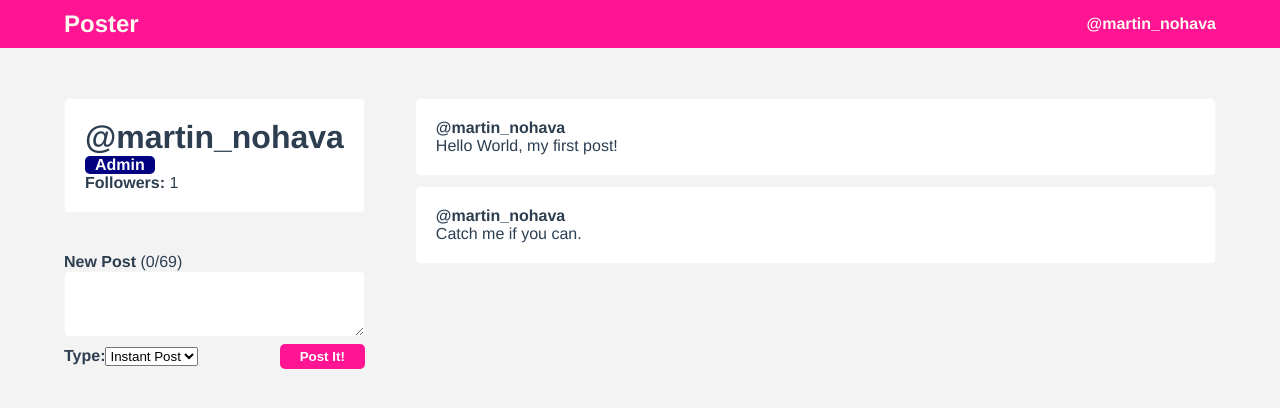
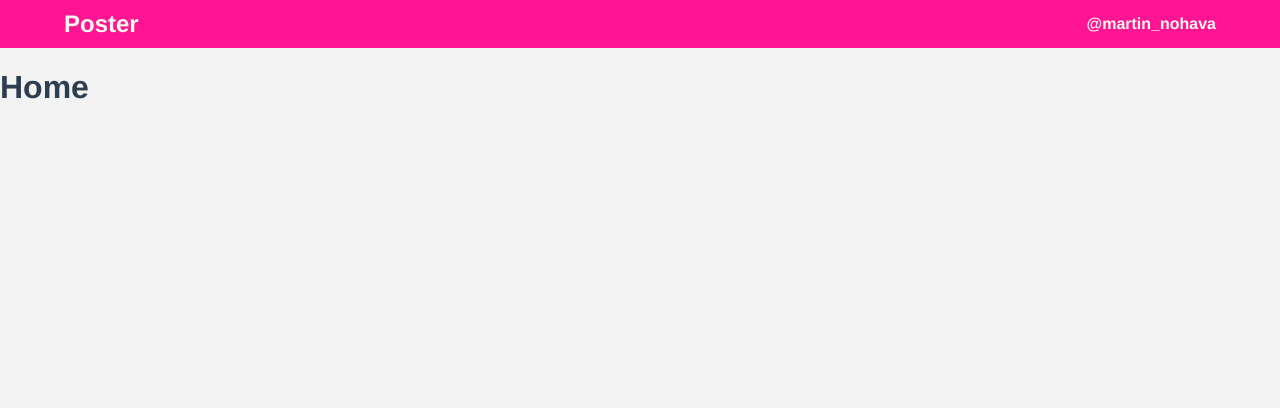
Before and after one commit to martin-nohava/VueTemplate, a Vue app: page / in a window 1280 px wide. Shown: the top 408 px of the page. Built offline with nearby package versions, Linux system fonts and the light colour scheme.

Commit message:
Half of chapter 8
Multiple users

```diff
--- a/package.json
+++ b/package.json
@@ -11,11 +11,13 @@
     "core-js": "^3.6.5",
     "node-sass": "^4.14.1",
     "sass-loader": "^10.0.3",
-    "vue": "^3.0.0"
+    "vue": "^3.0.0",
+    "vue-router": "^4.0.0-0"
   },
   "devDependencies": {
     "@vue/cli-plugin-babel": "~4.5.0",
     "@vue/cli-plugin-eslint": "~4.5.0",
+    "@vue/cli-plugin-router": "^4.5.7",
     "@vue/cli-service": "~4.5.0",
     "@vue/compiler-sfc": "^3.0.0",
     "babel-eslint": "^10.1.0",
--- a/src/App.vue
+++ b/src/App.vue
@@ -8,17 +8,17 @@
         {{user.username}}
       </div>
     </nav>
-    <UserProfile></UserProfile>
+    <!--Whatever is active page will be rendered here-->
+    <router-view/>
   </div>
 </template>
 
 <script>
-import UserProfile from './components/UserProfile';
 
 export default {
   name: 'App',
   components: {
-    UserProfile
+
   },
   data() {
     return {
--- a/src/assets/users.json
+++ b/src/assets/users.js
@@ -1,5 +1,4 @@
-{
-    "users": [
+export const users = [
         {
             "id": 1,
             "username": "_MitchellRomney",
@@ -7,7 +6,7 @@
             "lastName": "Romney",
             "email": "mitchellromney@theearthissquare.com",
             "isAdmin": true,
-            "twoots": [
+            "posts": [
               { "id": 1, "content": "Twotter is Amazing!" },
               { "id": 2, "content": "Don't forget to subscriber to The Earth is Square!" }
             ]
@@ -19,7 +18,7 @@
             "lastName": "Cole",
             "email": null,
             "isAdmin": false,
-            "twoots": []
+            "posts": []
           },
           {
             "id": 3,
@@ -28,7 +27,7 @@
             "lastName": "conner",
             "email": null,
             "isAdmin": false,
-            "twoots": []
+            "posts": []
           },
           {
             "id": 4,
@@ -37,7 +36,6 @@
             "lastName": "Burnham",
             "email": null,
             "isAdmin": false,
-            "twoots": []
+            "posts": []
           }
-    ]
-}
+        ]
--- a/src/main.js
+++ b/src/main.js
@@ -1,4 +1,5 @@
 import { createApp } from 'vue'
 import App from './App.vue'
+import router from './router'
 
-createApp(App).mount('#app')
+createApp(App).use(router).mount('#app')
--- /dev/null
+++ b/src/router/index.js
@@ -0,0 +1,24 @@
+import { createRouter, createWebHistory } from 'vue-router'
+import Home from '../views/Home.vue'
+import UserProfile from '../views/UserProfile.vue'
+
+//List of routing objects
+const routes = [
+  {
+    path: '/',
+    name: 'Home',
+    component: Home
+  },
+  {
+    path: '/user/:userID',
+    name: 'UserProfile',
+    component: UserProfile
+  }
+]
+
+const router = createRouter({
+  history: createWebHistory(),
+  routes
+})
+
+export default router
--- /dev/null
+++ b/src/views/Home.vue
@@ -0,0 +1,15 @@
+<template>
+  <div class="home">
+    <h1>Home</h1>
+  </div>
+</template>
+
+<script>
+
+export default {
+  name: 'Home',
+  components: {
+
+  }
+}
+</script>
--- a/src/components/UserProfile.vue
+++ b/src/views/UserProfile.vue
@@ -2,21 +2,22 @@
   <div class="user-profile">
     <div class="user-profile_sidebar">
         <div class="user-profile_user-panel">
-            <h1 class="user-profile_username">{{user.username}}</h1>
-            <div class="user-profile_admin-badge" v-if="user.isAdmin">
+            <h1 class="user-profile_username">{{state.user.username}}</h1>
+            <h3>{{userID}}</h3>
+            <div class="user-profile_admin-badge" v-if="state.user.isAdmin">
                 Admin
             </div>
             <div class="user-profile_follower-count">
-                <strong>Followers: </strong> {{folowers}}
+                <strong>Followers: </strong> {{state.folowers}}
             </div>
         </div>
         <CreatePostPanel @add-post="addPost"/>
     </div>
     <div class="user-profile_posts-wrapper">
        <PostItem
-            v-for="post in user.posts"
+            v-for="post in state.user.posts"
             v-bind:key="post.id"
-            v-bind:username="user.username"
+            v-bind:username="state.user.username"
             v-bind:post="post"
             @favourite="toggleFavourite">
        </PostItem>
@@ -25,8 +26,11 @@
 </template>
 
 <script>
-import PostItem from './PostItem.vue';
-import CreatePostPanel from './CreatePostPanel';
+import PostItem from '../components/PostItem';
+import CreatePostPanel from '../components/CreatePostPanel';
+import {useRoute} from 'vue-router';
+import {reactive, computed} from 'vue';
+import {users} from '../assets/users';
 
 export default {
   name: 'UserProfile',
@@ -35,35 +39,32 @@ export default {
       CreatePostPanel
   },
   //Function for storing and returning data of our application
-  data() {
+  setup() {
+    const route = useRoute();
+    const userID = computed(() => route.params.userID);
+
+    const state = reactive({
+      folowers: 0,
+      //Temp user object
+      user: users[userID.value - 1] || users[0]
+    });
+
+    function addPost(post) {
+        state.user.posts.unshift({id: state.user.posts.length + 1, content: post});
+    }
+
     return {
-    folowers: 0,
-      //Temp user object
-      user: {
-        id: 1,
-        username: '@martin_nohava',
-        firstName: 'Martin',
-        lastName: 'Nohava',
-        email: 'martin@nohava.cz',
-        isAdmin: true,
-        posts: [
-            {
-                id: 1,
-                content: 'Hello World, my first post!'
-            },
-            {
-                id: 2,
-                content: 'Catch me if you can.'
-            }
-        ]
-      }
+      state,
+      userID,
+      addPost
     }
+
   },
   //Watches a datapoint and when change is detected on that datapoint this method is executed
   watch: {
     folowers(newFollowerCount, oldFollowerCount) {
       if (oldFollowerCount < newFollowerCount) {
-        console.log(`${this.user.username} has gained a follower! Congrats!`);
+        //console.log(`${state.user.username} has gained a follower! Congrats!`);
       }
     }
   },
@@ -71,18 +72,17 @@ export default {
   computed: {
     fullName() {
       //${} is used for formating text insted of this.user.firstName + this.user.lastName
-      return `${this.user.firstName} ${this.user.lastName}`;
-    },
+      //return `${state.user.firstName} ${state.user.lastName}`;
+      return 0
+    }
+
   },
   methods: {
     followUser() {
-      this.folowers++;
+      //state.folowers++;
     },
     toggleFavourite(id) {
         console.log('Favorited post ' + id)
-    },
-    addPost(post) {
-        this.user.posts.unshift({id: this.user.posts.length + 1, content: post});
     }
   },
   //Methot that runs when the component is loaded for the first time
```
Also changed, not shown: 1 other file (tests, documents, lock files or other folders).
